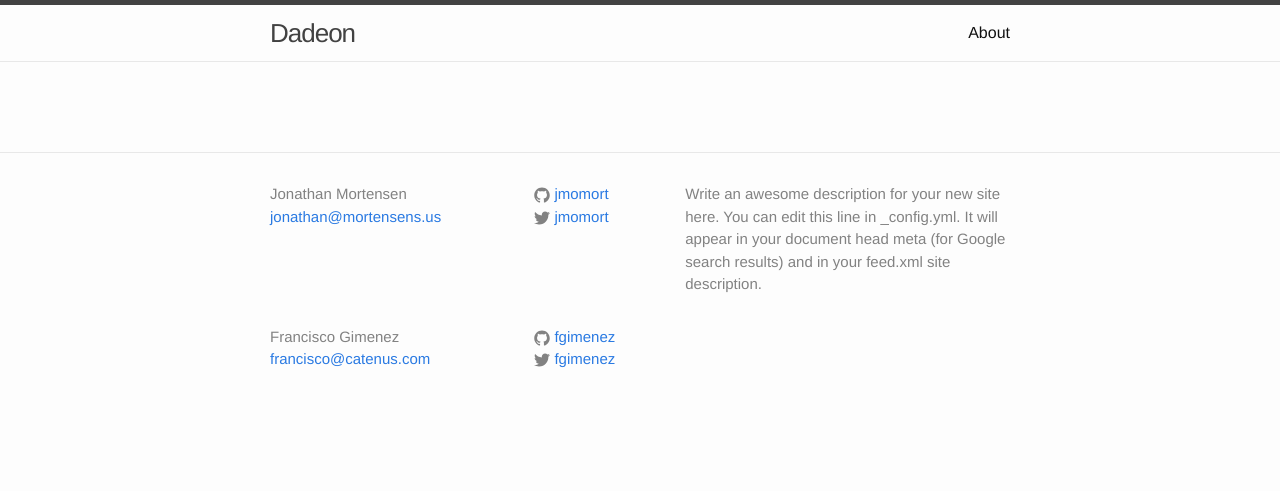
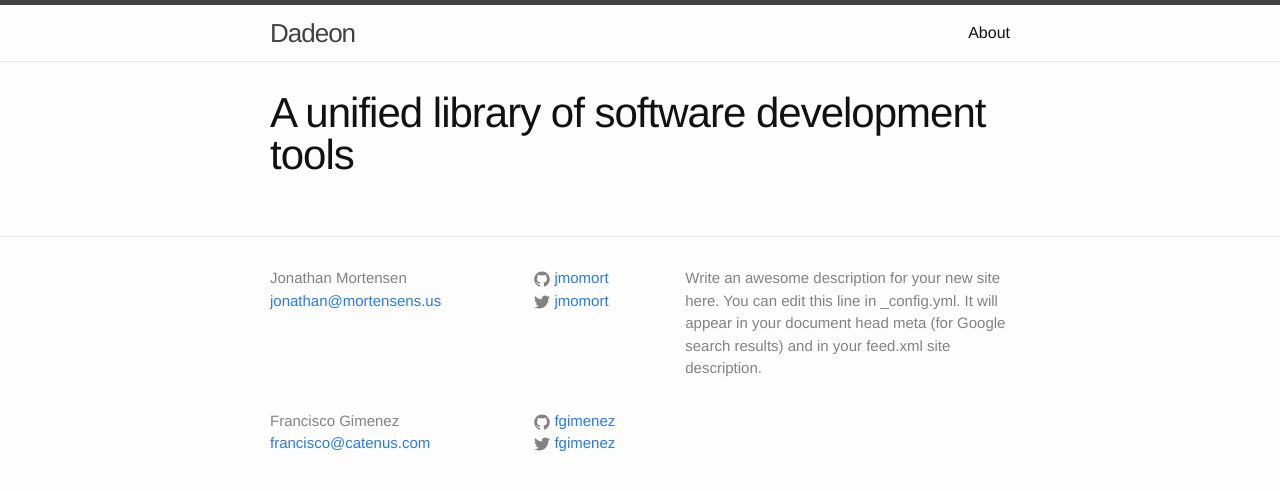
Before and after one commit to jmomort/jmomort.github.io, a Jekyll site: the page built from _jmo/library.md, in a window 1280 px wide. Shown: the top 491 px of the page. Built offline with Jekyll 4.4.1, drawn with Linux system fonts in a browser that asks for light colours.

```diff
--- a/_jmo/library.md
+++ b/_jmo/library.md
@@ -1,4 +1,4 @@
 ---
 layout: page
-title: ""
+title: "A unified library of software development tools"
 ---
```
